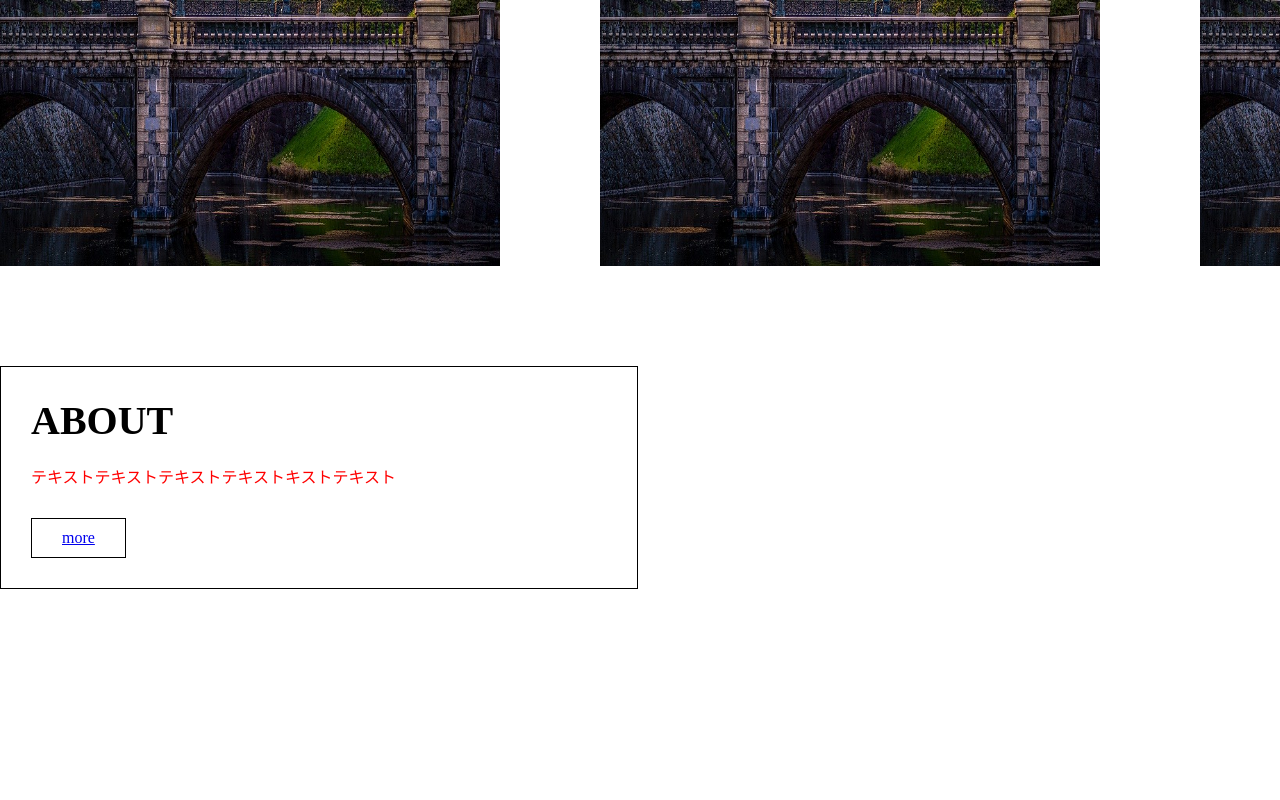
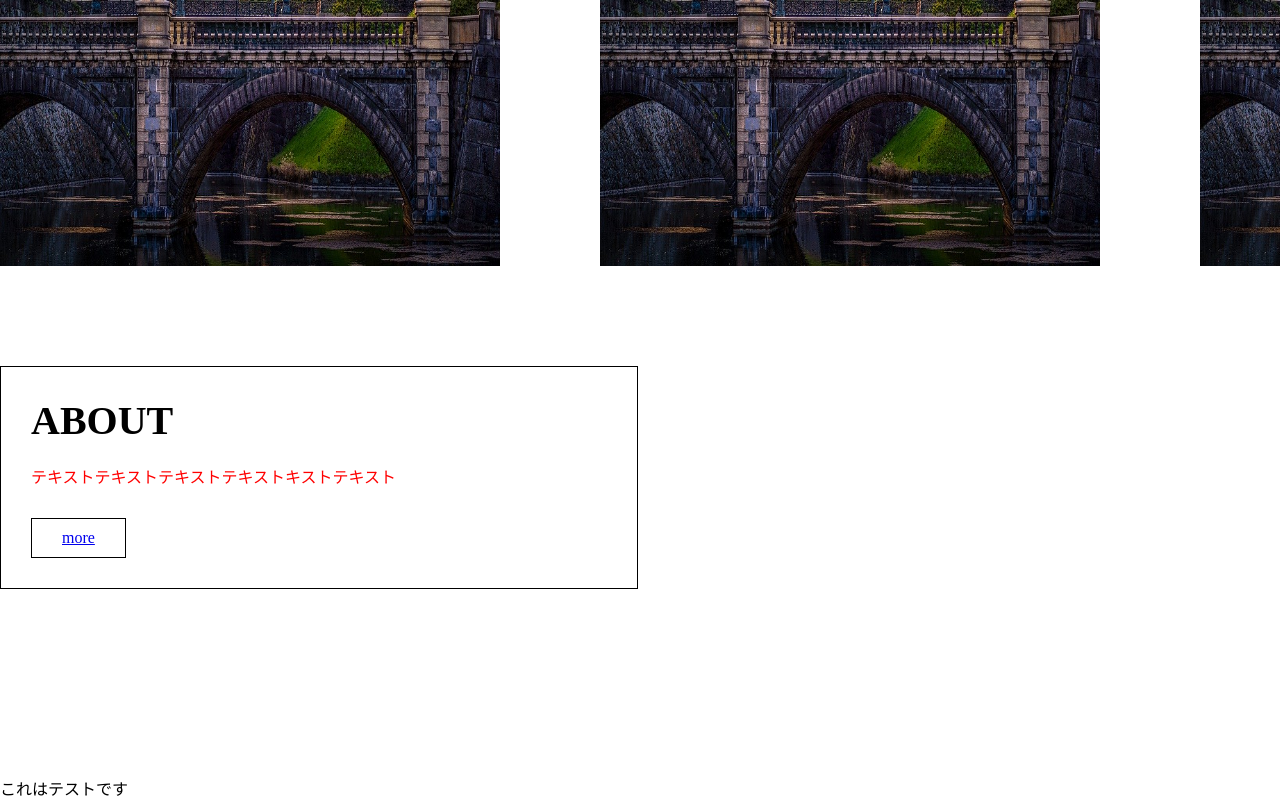
Before and after one commit to S-NOOK/Raucher, a plain HTML site: page index.html in a window 1280 px wide. Shown: the part 1384-2184 px from the top of the page. Drawn offline with nearby package versions, Linux system fonts and the light colour scheme.

Commit message:
hennkousimasita

```diff
--- a/index.html
+++ b/index.html
@@ -92,6 +92,10 @@
       </div>
     </section>
 
+    <section class="useless">
+        <div>これはテストです</div>
+    </section>
+
     <footer></footer>
 
 
```
